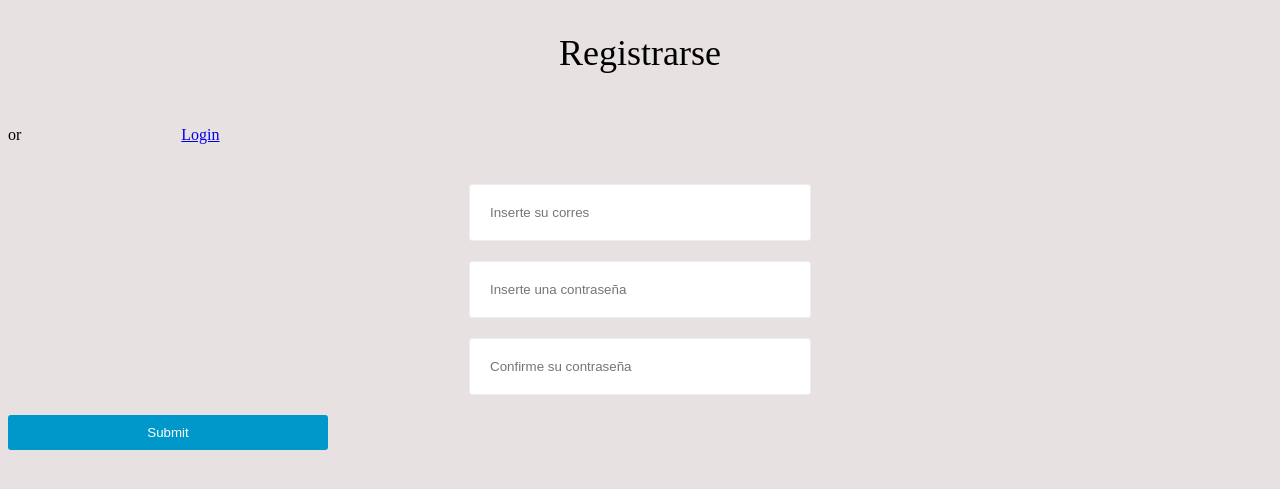
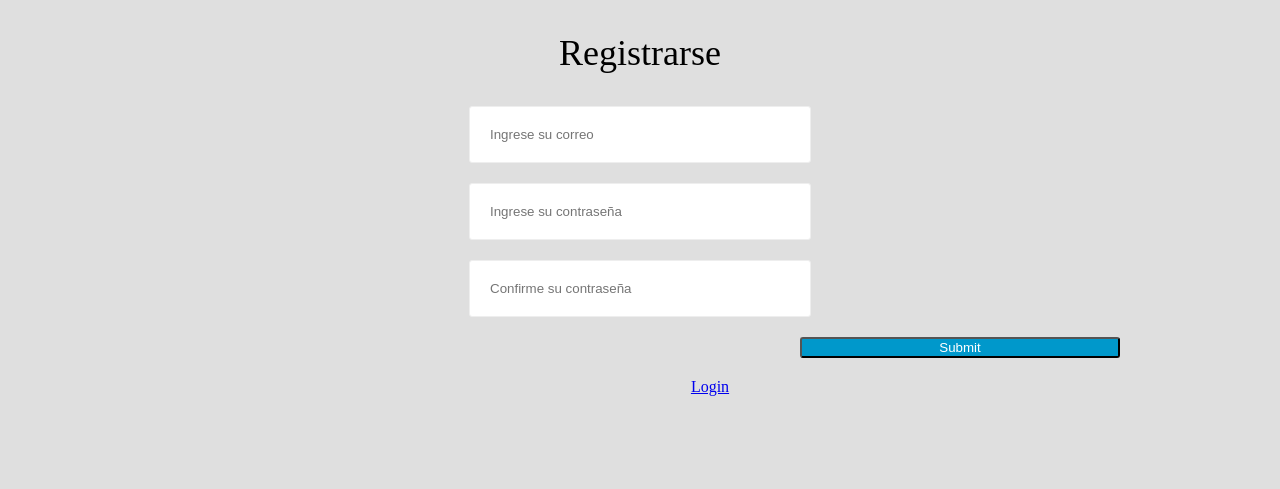
Before and after one commit to franBLOKS/Proyecto-anual, a PHP site: page /signup.php in a window 1280 px wide. Shown: the top 489 px of the page. Run offline with PHP 8.4, Linux system fonts and the light colour scheme.

Commit message:
cambios
nuevos cambios

```diff
--- a/login php/index.php
+++ b/login php/index.php
@@ -11,7 +11,7 @@
 <body>
 
 <div>
-<h1>Por favor registrate o inicia sesion</h1>
+<h1>Por favor, registrate o inicia sesión</h1>
 
 <a href="login.php">Iniciar sesion</a>
 <a href="signup.php">Registrarse</a>
--- a/login php/signup.php
+++ b/login php/signup.php
@@ -27,12 +27,13 @@
       <p> <?= $message ?></p>
     <?php endif; ?>
     <h1>Registrarse</h1>
-    <span>or <a href="login.php">Login</a></span>
+
     <form action="signup.php" method="POST">
-      <input name="email" type="text" placeholder="Inserte su corres">
-      <input name="password" type="password" placeholder="Inserte una contraseña">
+      <input name="email" type="text" placeholder="Ingrese su correo">
+      <input name="password" type="password" placeholder="Ingrese su contraseña">
       <input name="confirm_password" type="password" placeholder="Confirme su contraseña">
-      <input type="submit" value="Submit">
+      <center><input type="submit" value="Submit"></center>
+      <center><span><a href="login.php">Login</a></span></center>
     </form>
   </body>
 </html>
--- a/login php/style.css
+++ b/login php/style.css
@@ -1,12 +1,9 @@
-
 a{
     /*Margenes del titulo*/
     margin: 2.5vh 2vh;
     display:inline-block;
     padding-left: 17.5vh;
     padding-right: auto;
-    float:center;
-
 
     /*Propiedades del texto*/
     font-family: 'Patua One', cursive;
@@ -52,8 +49,8 @@ div{
 }
 
 body {
-    background-color: rgb(231, 225, 225);
-  }
+    background-color: rgb(223, 223, 223);
+}
   input[type="text"], input[type="password"]{
     outline: none;
     padding: 20px;
@@ -64,15 +61,14 @@ body {
     margin: 20px auto;
   }
   input[type="submit"] {
-    padding: 10px;
     color: #fff;
     background: #0098cb;
     width: 320px;
-    margin: 20px auto;
-    margin-top: 0;
-    border: 0;
     border-radius: 3px;
     cursor: pointer;
+
+    margin: auto;
+    margin-left: 80vh;
   }
   input[type="submit"]:hover {
     background-color: #00b8eb;
@@ -88,4 +84,3 @@ body {
     text-decoration: none;
     color: #333;
   }
-}
```
Also changed, not shown: login php/login.php (+5 -3 lines).
